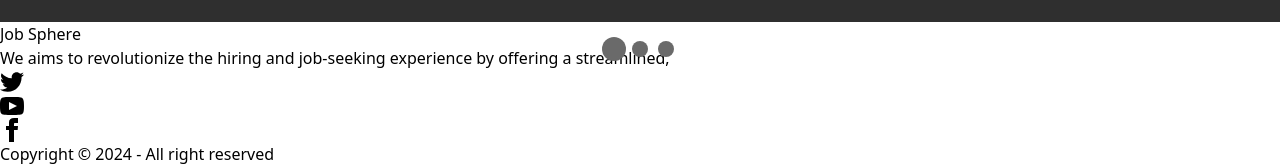
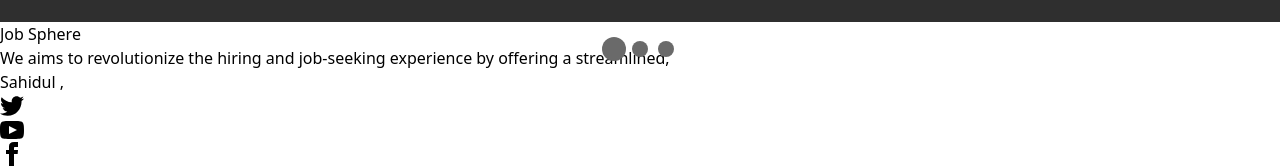
Before and after one commit to HunterMahmud/JobSphere, a Next.js app: page / in a window 1280 px wide. Shown: the part 2595-2763 px from the top of the page. Built offline with nearby package versions, Linux system fonts and the light colour scheme.

Commit message:
from sahidul

```diff
--- a/src/components/Footer.jsx
+++ b/src/components/Footer.jsx
@@ -16,6 +16,9 @@ const Footer = () => {
 
                     <p className="font-bold">
                         We aims to revolutionize the hiring and job-seeking experience by offering a streamlined,
+                    </p>
+                    <p className="font-bold">
+                        Sahidul ,
                     </p>
 
 
```
